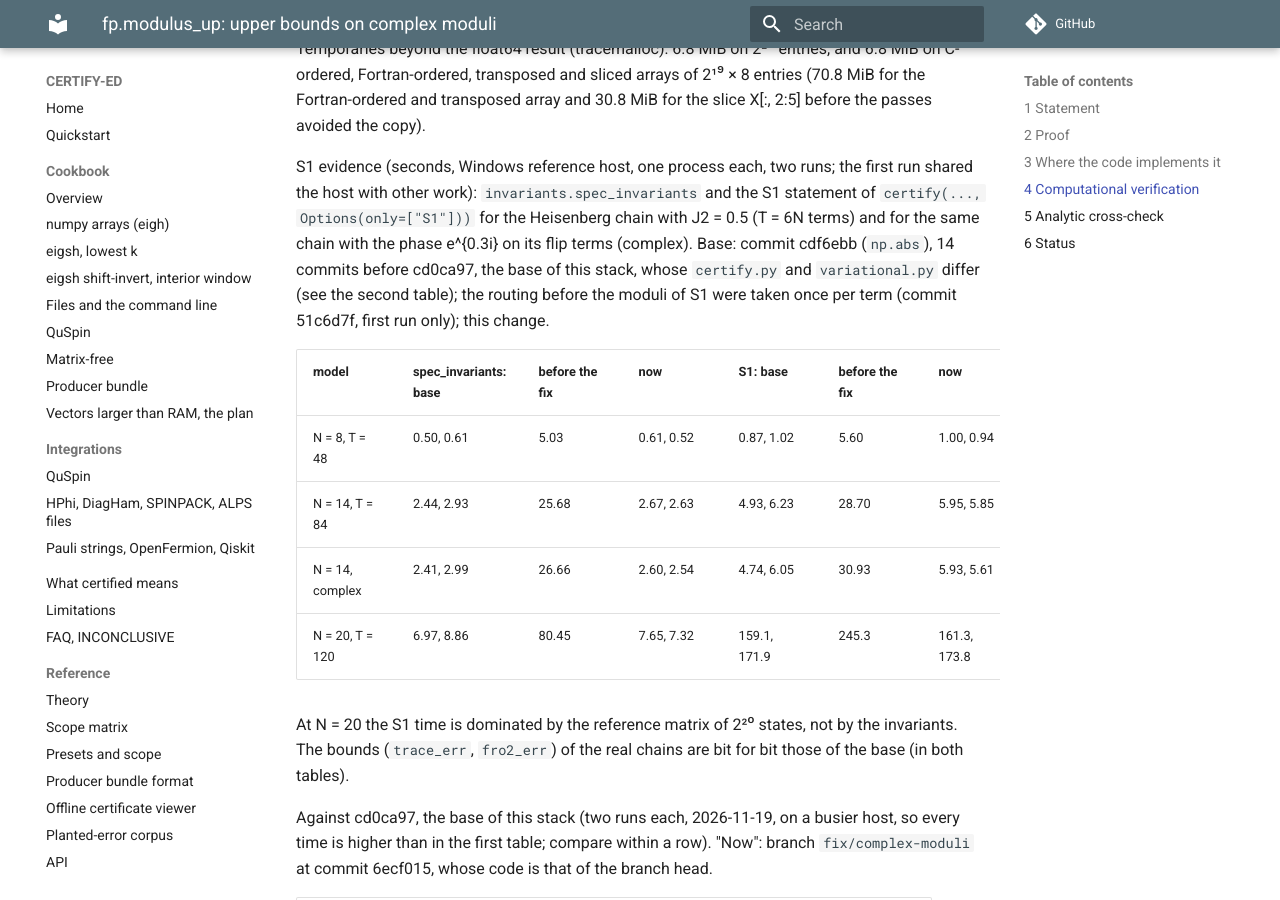
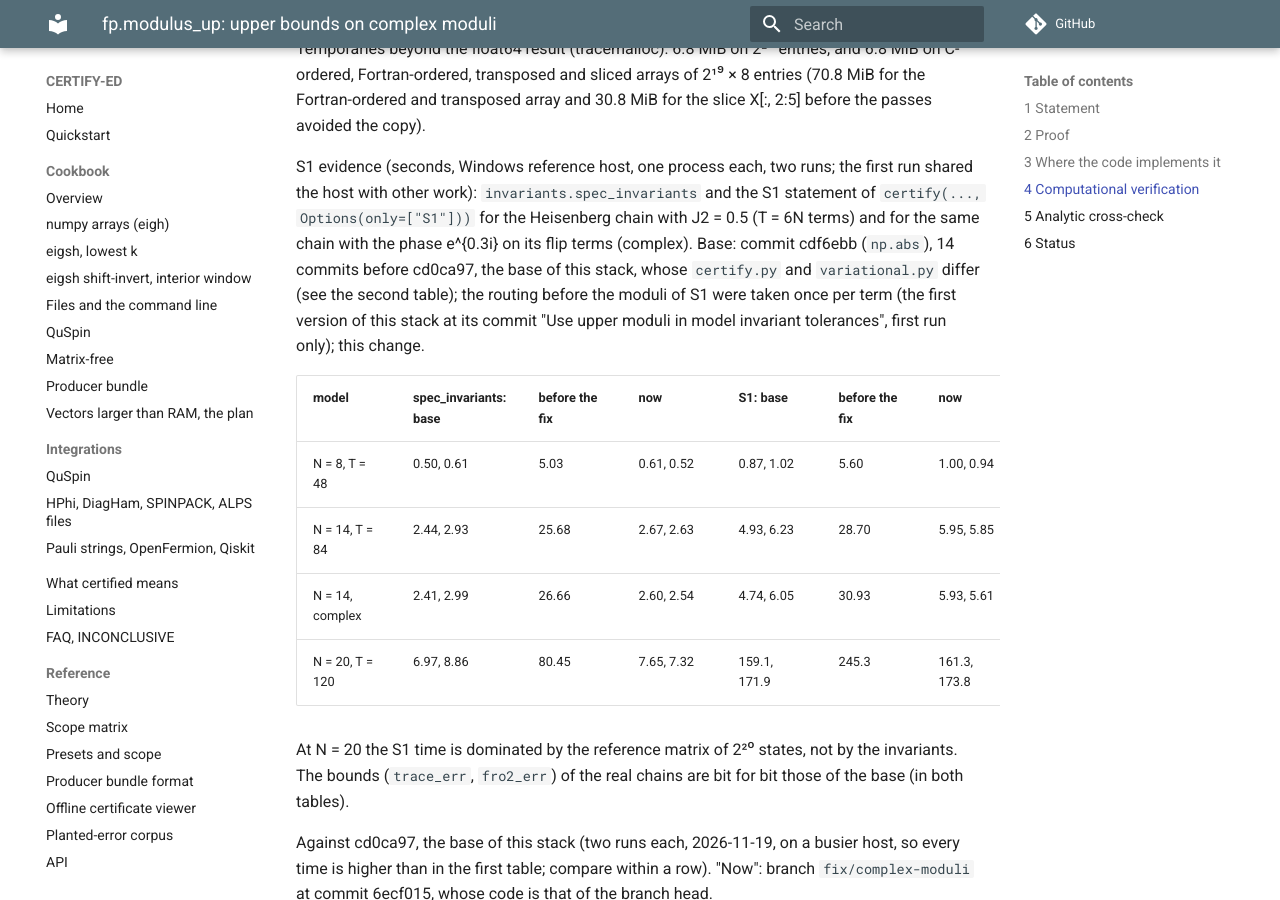
Before and after one commit to sarang-kernel/CERTIFY-ED, an MkDocs documentation site: the page built from docs/proofs/fp_modulus-up.md, in a window 1280 px wide and 900 px high, scrolled down 15602 px. Built offline with MkDocs 1.6.1 and Material for MkDocs 9.7.7, drawn with Linux system fonts in a browser that asks for light colours; comment, search, counter and statistics services are not loaded.

Commit message:
Cite the pre-fix routing by its commit subject

```diff
--- a/docs/proofs/fp_modulus-up.md
+++ b/docs/proofs/fp_modulus-up.md
@@ -457,8 +457,8 @@ S1 evidence (seconds, Windows reference host, one process each, two runs; the fi
 work): `invariants.spec_invariants` and the S1 statement of `certify(..., Options(only=["S1"]))` for the Heisenberg
 chain with J2 = 0.5 (T = 6N terms) and for the same chain with the phase e^{0.3i} on its flip terms (complex). Base:
 commit cdf6ebb (`np.abs`), 14 commits before cd0ca97, the base of this stack, whose `certify.py` and `variational.py`
-differ (see the second table); the routing before the moduli of S1 were taken once per term (commit 51c6d7f, first
-run only); this change.
+differ (see the second table); the routing before the moduli of S1 were taken once per term (the first version of this
+stack at its commit "Use upper moduli in model invariant tolerances", first run only); this change.
 
 | model | spec_invariants: base | before the fix | now | S1: base | before the fix | now |
 |---|---|---|---|---|---|---|
```
